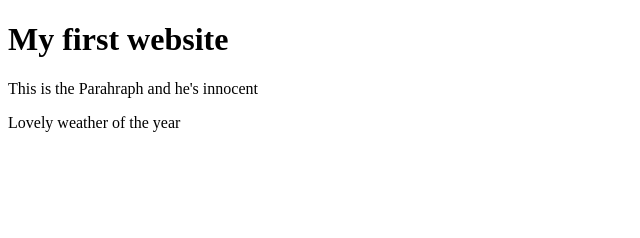
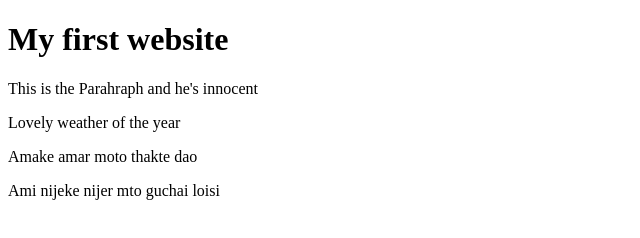
Before and after one commit to fazlulhoq/my-first-website, a plain HTML site: page index.html in a window 1280 px wide. Shown: the whole page, without its empty margins (0-640 px from the left). Drawn offline with Linux system fonts and the light colour scheme.

Commit message:
two paragraph added

```diff
--- a/index.html
+++ b/index.html
@@ -9,5 +9,7 @@
     <h1>My first website</h1>
     <p>This is the Parahraph and he's innocent</p>
     <p>Lovely weather of the year</p>
+    <p>Amake amar moto thakte dao</p>
+    <p>Ami nijeke nijer mto guchai loisi</p>
 </body>
 </html>
```
